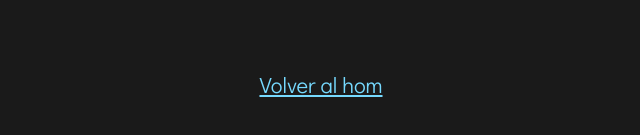
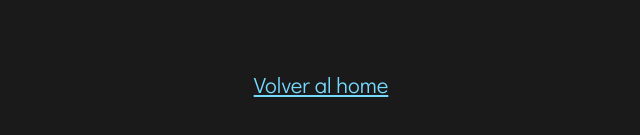
Before and after one commit to WordboxStudios/wordboxstudios.github.io, a plain HTML site: page contact.html in a window 1280 px wide. Shown: the part 919-1054 px from the top of the page, 319-959 px from the left. Drawn offline with Linux system fonts and the light colour scheme.

Commit message:
Corrección de error
"Volver al hom" >> "Volver al home".

```diff
--- a/contact.html
+++ b/contact.html
@@ -23,7 +23,7 @@
               <a href="https://www.instagram.com/wordboxstudios/" target="_blank"><img class="social-media-instagram" src="images/instagram-iso-white.svg" alt="instagram isotipo" width="80"></a>
             </section>
             <section class="hom">
-              <a class="hom-text" href="index.html">Volver al hom</a>
+              <a class="hom-text" href="index.html">Volver al home</a>
             </section>
       </main>
 </body>
```
Also changed, not shown: dev-web.html (+1 -1 lines), diseno.html (+1 -1 lines), model-business.html (+1 -1 lines), photo.html (+1 -1 lines), video.html (+1 -1 lines).
